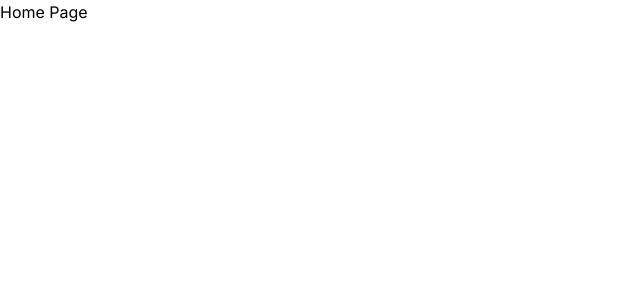
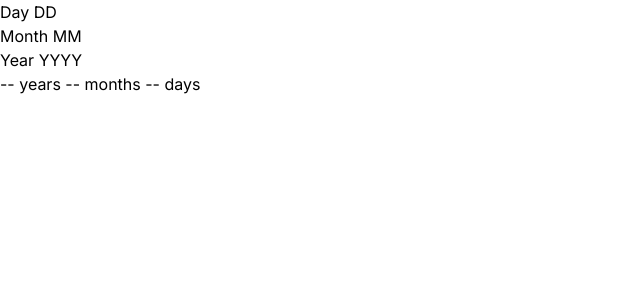
Before and after one commit to n0rrman/frontend-mentor-challenges-green, a Next.js app in the folder age-calculator-app/: page / in a window 1280 px wide. Shown: the top 300 px of the page, without its empty margins (0-640 px from the left). Built offline with nearby package versions, Linux system fonts and the light colour scheme.

Commit message:
age-calculator-app text content added

```diff
--- a/age-calculator-app/src/app/page.tsx
+++ b/age-calculator-app/src/app/page.tsx
@@ -16,5 +16,13 @@ export default function Home() {
 
 */
 
-  return <div>Home Page</div>;
+  return (
+    <div>
+      <div>Day DD</div>
+
+      <div>Month MM</div>
+      <div>Year YYYY</div>
+      <div>-- years -- months -- days</div>
+    </div>
+  );
 }
```
